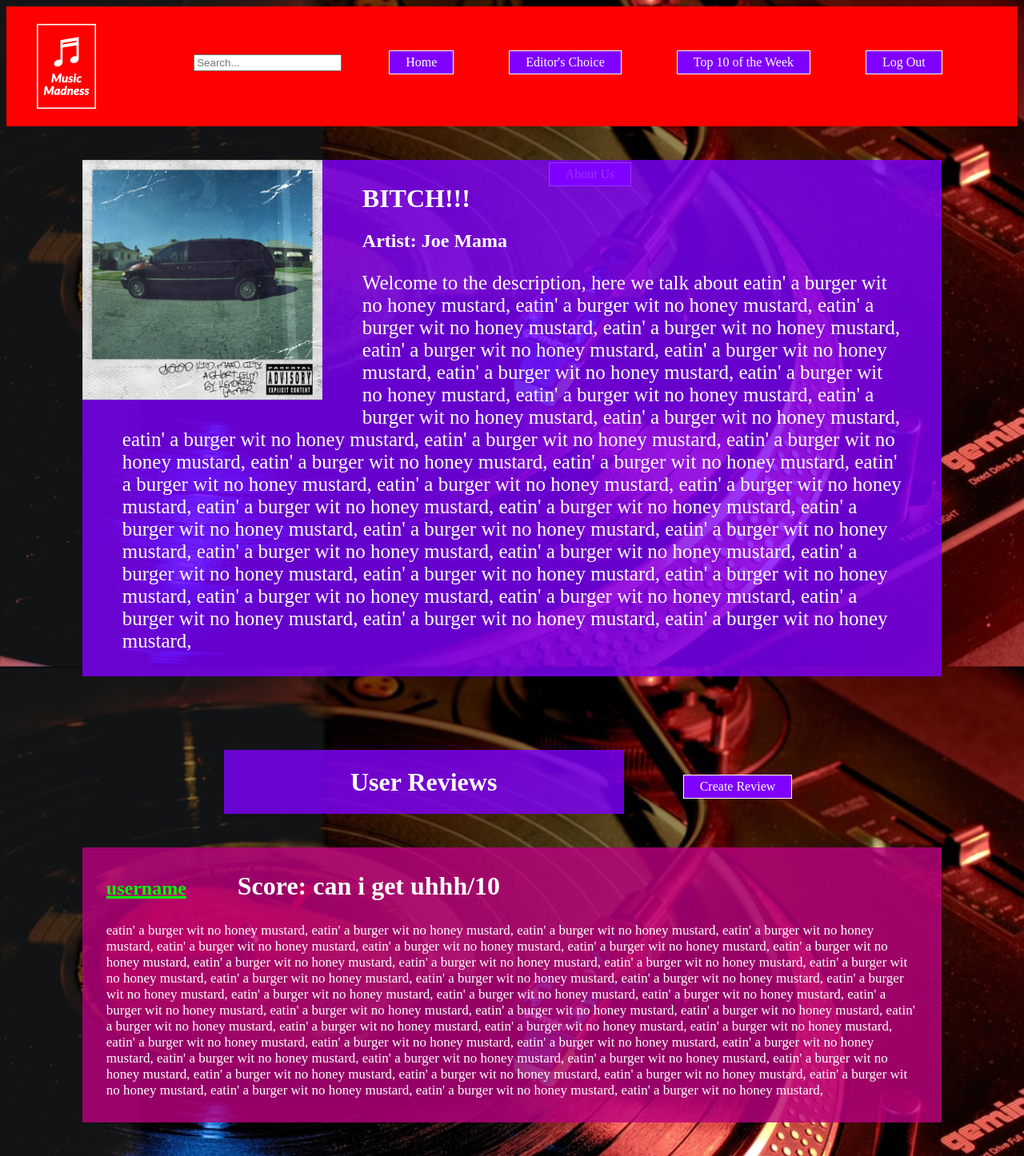
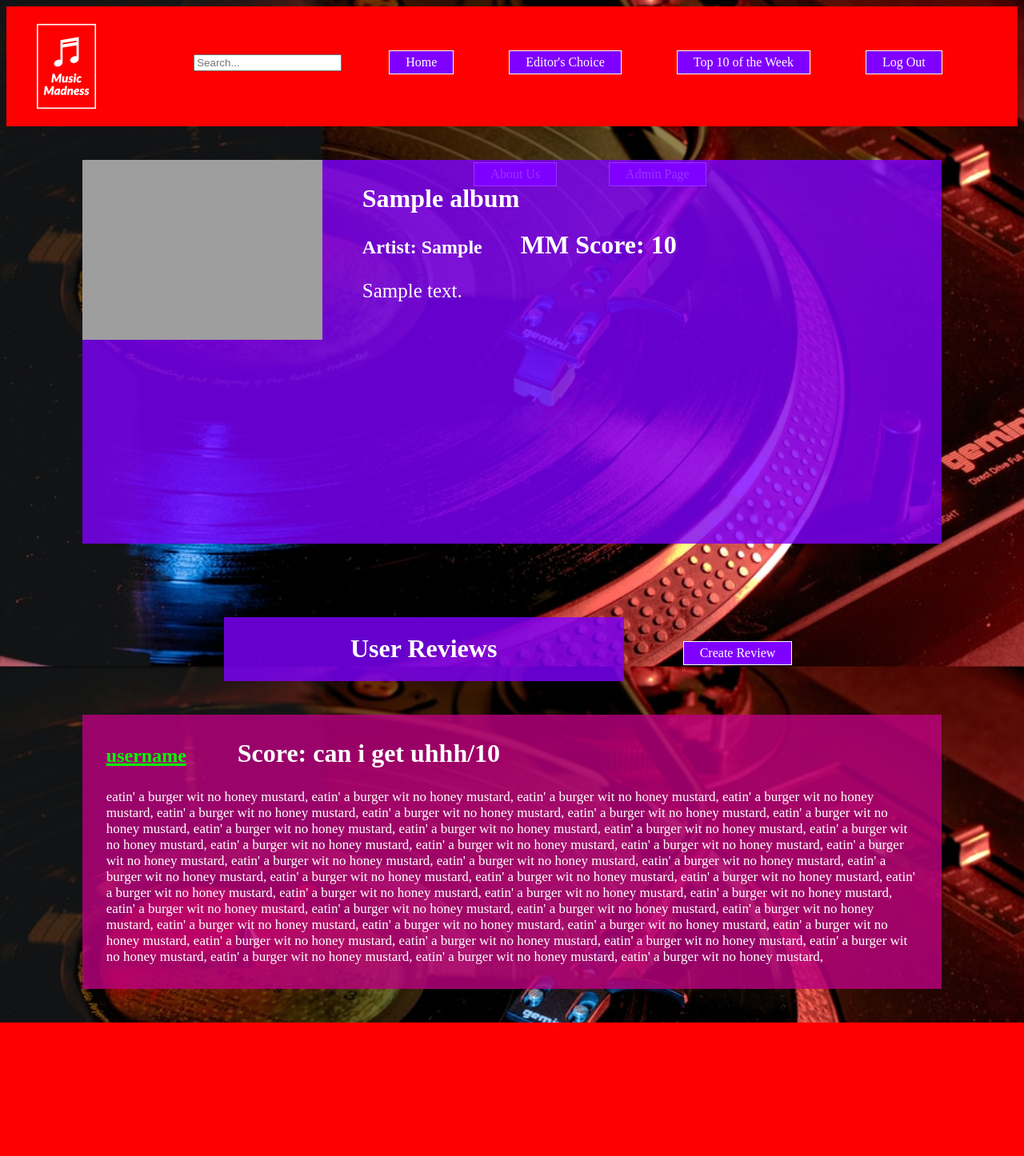
Before and after one commit to zshoe5311/cs4300-review-site-project, a PHP site: page /albumProto.php in a window 1280 px wide. Shown: the whole page at 80% size. After the commit the page ends 1279 px from the top, so only its background shows below. Run offline with PHP 8.4, Linux system fonts and the light colour scheme; the visitor is signed in with stand-in values (Sample User, id 1); tables that the repository leaves empty or names only in its code hold one stand-in row (values such as "Sample post"); grey boxes are pictures that could not be loaded.

Commit message:
Admin Page created, database connections being worked on

```diff
--- a/albumProto.php
+++ b/albumProto.php
@@ -1,3 +1,33 @@
+<?php
+	session_start();
+
+	$servername = "localhost";
+	$username = "root";
+	$password = "";
+	$dbname = "reviewsitedata";
+
+	$mysql_db = new mysqli($servername, $username, $password, $dbname);
+	// Check connection
+	if ($mysql_db->connect_error) {
+	  die("Connection failed: " . $mysql_db->connect_error);
+	}
+
+	$albumName = $albumArtist = $albumDescription = $albumArt = '';
+	$sql = 'SELECT albumName, albumArtist, albumDescription, albumArt, avgScore FROM albums WHERE albumID = ?';
+
+	if ($stmt = $mysql_db->prepare($sql)) {
+			$aID = 1;
+			$stmt->bind_param('i', $aID);
+			if ($stmt->execute()) {
+				$stmt->store_result();
+				if ($stmt->num_rows == 1) {
+					$stmt->bind_result($albumName, $albumArtist, $albumDescription, $albumArt, $avgScore);
+					$stmt->fetch();
+				}
+			}
+	}
+	$mysql_db->close();
+?>
 <!DOCTYPE html>
 <html lang="en">
 <head>
@@ -8,44 +38,11 @@
 <body>
     <?php include 'hdr.php'; ?>
 	<div class="albumDescript hItem">
-		<img class="albumArt" src="good kid, m.A.A.d city.jpg">
+		<img class="albumArt" src="<?php echo $albumArt; ?>">
 		<div class="aDText">
-			<h1>BITCH!!!</h1>
-			<h2>Artist: Joe Mama</h2>
-			<p> Welcome to the description, here we talk about eatin' a burger wit no honey mustard,
-			eatin' a burger wit no honey mustard,
-			eatin' a burger wit no honey mustard,
-			eatin' a burger wit no honey mustard,
-			eatin' a burger wit no honey mustard,
-			eatin' a burger wit no honey mustard,
-			eatin' a burger wit no honey mustard,
-			eatin' a burger wit no honey mustard,
-			eatin' a burger wit no honey mustard,
-			eatin' a burger wit no honey mustard,
-			eatin' a burger wit no honey mustard,
-			eatin' a burger wit no honey mustard,
-			eatin' a burger wit no honey mustard,
-			eatin' a burger wit no honey mustard,
-			eatin' a burger wit no honey mustard,
-			eatin' a burger wit no honey mustard,
-			eatin' a burger wit no honey mustard,
-			eatin' a burger wit no honey mustard,
-			eatin' a burger wit no honey mustard,
-			eatin' a burger wit no honey mustard,
-			eatin' a burger wit no honey mustard,
-			eatin' a burger wit no honey mustard,
-			eatin' a burger wit no honey mustard,
-			eatin' a burger wit no honey mustard,
-			eatin' a burger wit no honey mustard,
-			eatin' a burger wit no honey mustard,
-			eatin' a burger wit no honey mustard,
-			eatin' a burger wit no honey mustard,
-			eatin' a burger wit no honey mustard,
-			eatin' a burger wit no honey mustard,
-			eatin' a burger wit no honey mustard,
-			eatin' a burger wit no honey mustard,
-			eatin' a burger wit no honey mustard,
-			eatin' a burger wit no honey mustard,</p>
+			<h1><?php echo $albumName; ?></h1>
+			<h2>Artist: <?php echo $albumArtist; ?>&emsp;&emsp;<font size="+3">MM Score: <?php echo $avgScore; ?></font></h2>
+			<p><?php echo $albumDescription; ?></p>
 		</div>
 	</div>
 	<div class="homeLetter hItem" style="margin-top: 50px; margin-right: 70px;">
--- a/eChoice.php
+++ b/eChoice.php
@@ -18,6 +18,11 @@ $albums = array("good kid, m.A.A.d city", "Rubber Soul", "Discovery", "Certified
 	<div class="homeLetter hItem">
 		<h1>List Elements:</h1>
 	</div>
+	<div class="albumQuery hItem" onclick="openPage('albumProto.php')">
+		<img src="">
+		<h1> is an album in this list.</h1>
+		<p>testingtestingtesting<br>testingtesting<br>testing</p>
+	</div>
 	<?php
 		foreach ($albums as $value) {
 			$imgStr = $value.".jpg";
--- a/hdr.php
+++ b/hdr.php
@@ -1,4 +1,8 @@
 <?php
+	if (!isset($_SESSION)) {
+		session_start();
+	}
+
 	echo '<div class="hubBar hItem">
 		<div class="logo">
 			<img src="logo4.png" alt = "logo">
@@ -12,7 +16,9 @@ echo '<div class="hubBar hItem">
 		<a class="hubButtons hB" href="eChoice.php"> Editor\'s Choice</a>
 		<a class="hubButtons hB" href="eChoice.php"> Top 10 of the Week</a>
 		<a class="hubButtons hB" href="logout.php"> Log Out</a>
-	<a class="hubButtons hB" href="#"> About Us</a>
-
-</div>';
+		<a class="hubButtons hB" href="#"> About Us</a>';
+	if ($_SESSION['isAdmin'] == 1) {
+		echo '<a class="hubButtons hB" href="adminPage.php">Admin Page</a>';
+	}
+	echo '</div>';
 ?>
--- a/newStyle.css
+++ b/newStyle.css
@@ -126,3 +126,10 @@ body {
 	height: auto;
 	padding: 10px;
 }
+.genSection {
+	background-color: rgba(128,0,255,.8);
+	color: #fff;
+	width: 95%;
+	height: auto;
+	padding: 10px;
+}
--- a/register.php
+++ b/register.php
@@ -48,6 +48,7 @@
 			} else {
 
 				// Close db connction
+				$con->close();//sus
 				$mysql_db->close();
 			}
 		}
@@ -101,6 +102,7 @@
 			}
 
 			// Close connection
+			$con->close();//sus
 			$mysql_db->close();
 	    }
 	}
@@ -124,7 +126,7 @@
 	<main>
 		<section class="container wrapper">
 			<h2 class="display-4 pt-3">Sign Up</h2>
-        	<p class="text-center">Please fill in your credentials.</p>
+        	<p class="text-center">Please fill in this form to create your account.</p>
         	<form action="<?php echo htmlspecialchars($_SERVER['PHP_SELF']); ?>" method="POST">
         		<div class="form-group <?php (!empty($username_err))?'has_error':'';?>">
         			<label for="username">Username</label>
```
Also changed, not shown: adminPage.php (added, +103 -0 lines), index.php (+14 -9 lines), demonDays.png (added). Lines whose indentation alone changed are shown as unchanged.
